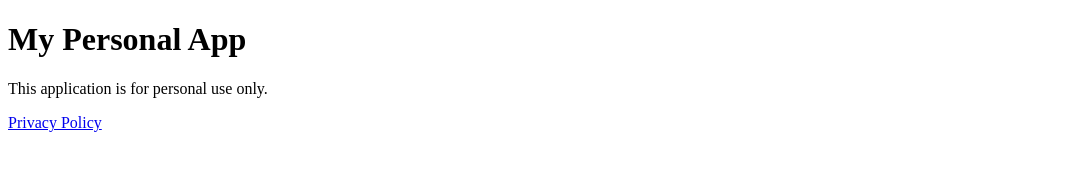
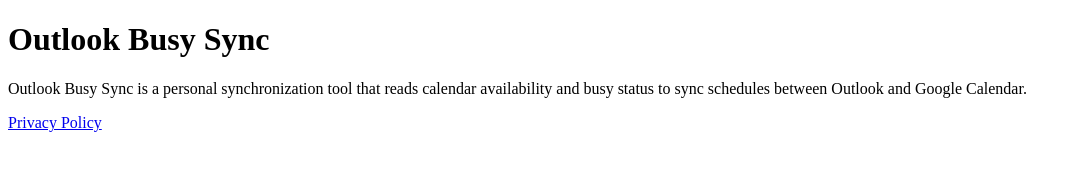
Before and after one commit to tal-waisman/tal-waisman, a plain HTML site: page index.html in a window 1280 px wide. Shown: the whole page, without its empty margins (0-1081 px from the left). Drawn offline with Linux system fonts and the light colour scheme.

Commit message:
Update title and description in index.html

```diff
--- a/index.html
+++ b/index.html
@@ -2,8 +2,8 @@
 <html>
 <head><title>My Personal App</title></head>
 <body>
-  <h1>My Personal App</h1>
-  <p>This application is for personal use only.</p>
+  <h1>Outlook Busy Sync</h1>
+  <p>Outlook Busy Sync is a personal synchronization tool that reads calendar availability and busy status to sync schedules between Outlook and Google Calendar.</p>
   <p><a href="privacy.html">Privacy Policy</a></p>
 </body>
 </html>
```
